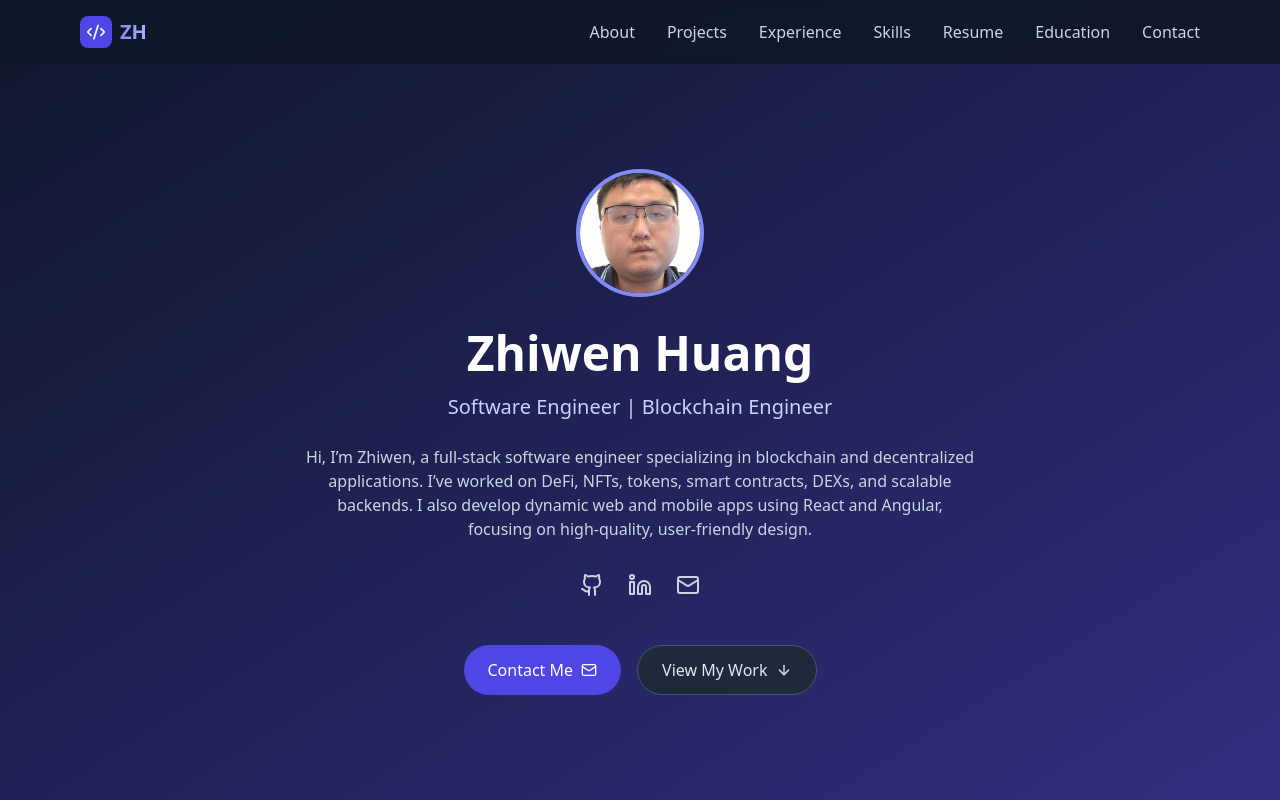
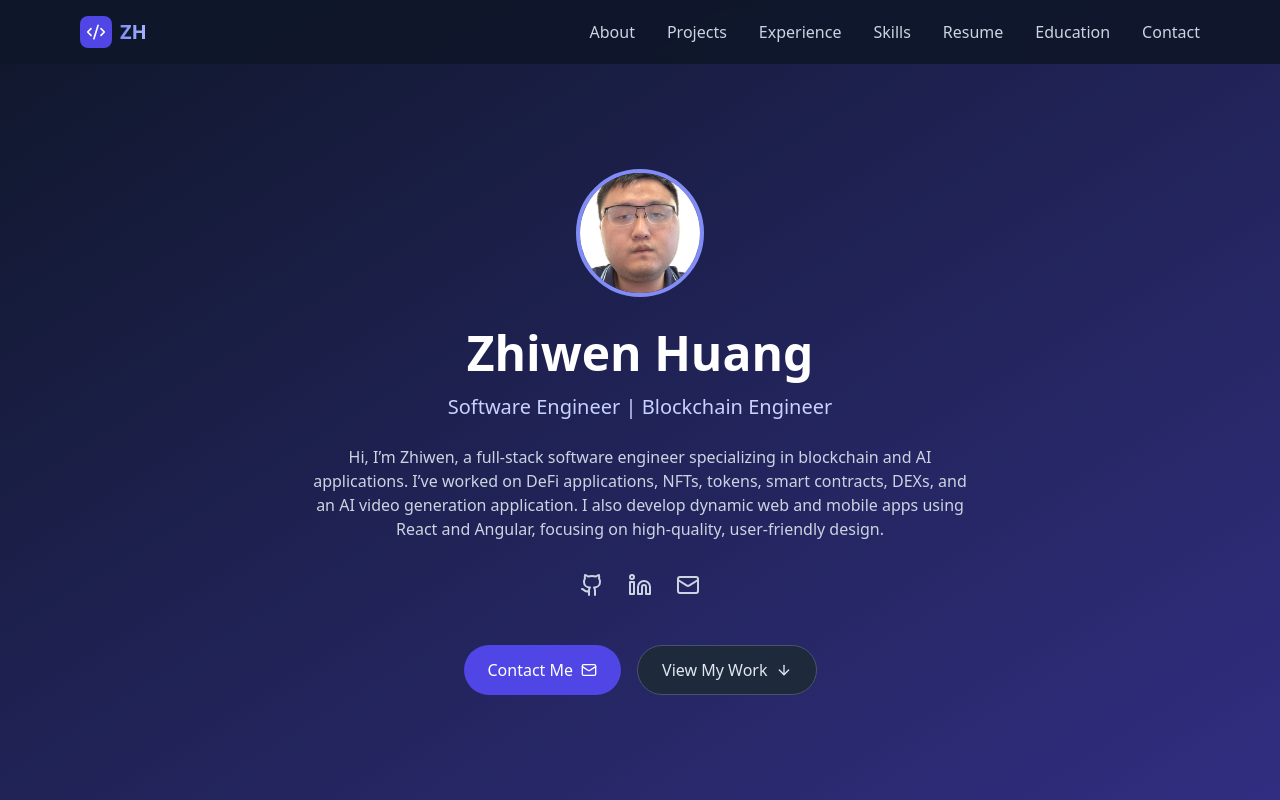
Before and after one commit to zhiwenh/personal-website-2, a React (Vite) app: page / in a window 1280 px wide. Shown: the top 800 px of the page. Built offline with nearby package versions, Linux system fonts and the light colour scheme.

Commit message:
Updated resume and fixed issue with nav bar

```diff
--- a/src/components/Hero.tsx
+++ b/src/components/Hero.tsx
@@ -24,9 +24,10 @@ export function Hero() {
 
         <p className="text-slate-300 max-w-2xl mx-auto mb-8">
           Hi, I’m Zhiwen, a full-stack software engineer specializing in blockchain and
-          decentralized applications. I’ve worked on DeFi, NFTs, tokens, smart contracts,
-          DEXs, and scalable backends. I also develop dynamic web and mobile apps using
-          React and Angular, focusing on high-quality, user-friendly design.
+          AI applications. I’ve worked on DeFi applications, NFTs, tokens, smart
+          contracts, DEXs, and an AI video generation application. I also develop
+          dynamic web and mobile apps using React and Angular, focusing on high-quality,
+          user-friendly design.
         </p>
 
         <div className="flex justify-center gap-6 mb-12">
--- a/src/components/Navbar.tsx
+++ b/src/components/Navbar.tsx
@@ -61,7 +61,7 @@ export function Navbar() {
       <div className="max-w-6xl mx-auto px-4">
         <div className="flex items-center justify-between h-16">
           <a
-            href="#"
+            href="#about"
             className="flex items-center gap-2 group"
             onClick={handleNavClick}
           >
```
Also changed, not shown: 3 other files (tests, documents, lock files or other folders).
